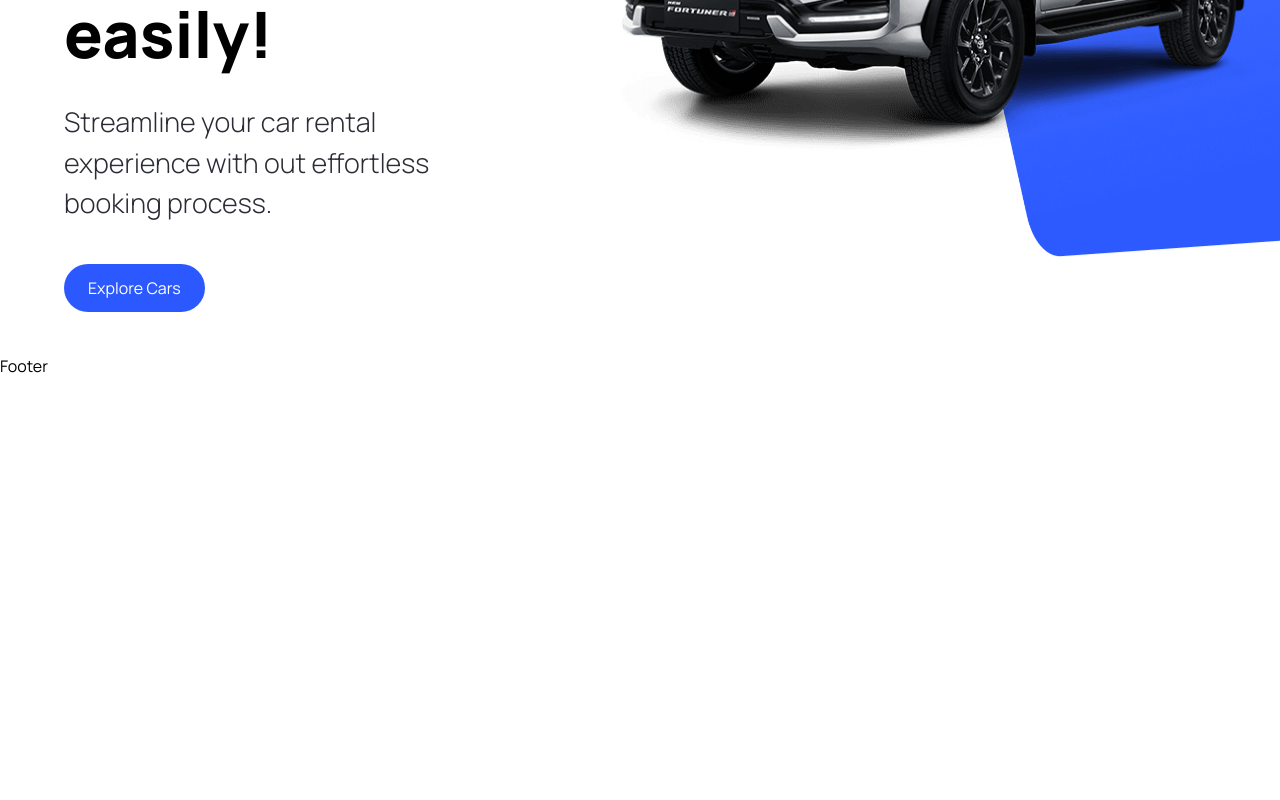
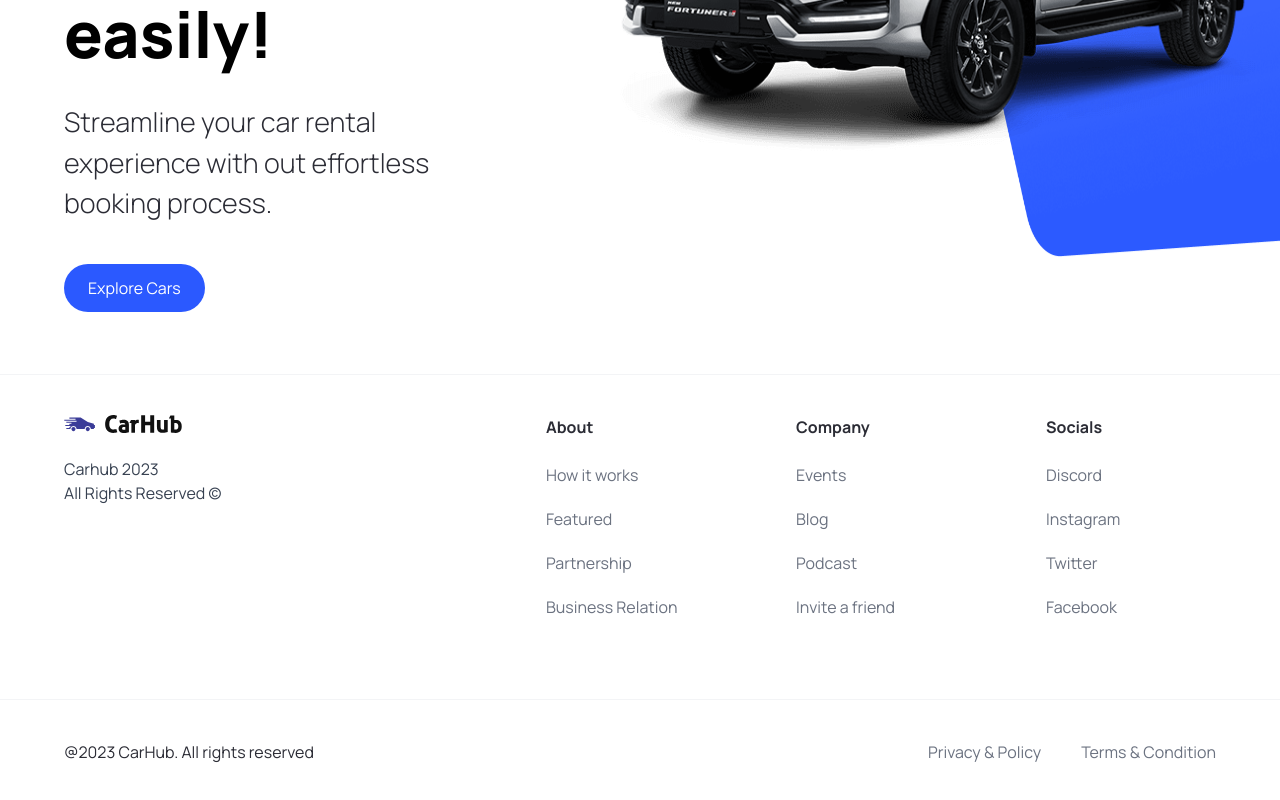
Before and after one commit to ankitnimje/get-set-drive, a Next.js app: page / in a window 1280 px wide. Shown: the part 446-1246 px from the top of the page. Before the commit the page ends 824 px from the top, so only its background shows below. Built offline with nearby package versions, Linux system fonts and the light colour scheme.

Commit message:
add footer

```diff
--- a/app/layout.tsx
+++ b/app/layout.tsx
@@ -14,9 +14,11 @@
 }) {
   return (
     <html lang="en">
-      <Navbar />
-      <body className="relative">{children}</body>
-      <Footer />
+      <body className="relative">
+        <Navbar />
+        {children}
+        <Footer />
+      </body>
     </html>
   );
 }
--- a/components/Footer.tsx
+++ b/components/Footer.tsx
@@ -1,7 +1,58 @@
-import React from "react";
+import Image from "next/image";
+import Link from "next/link";
 
-const Footer = () => {
-  return <div>Footer</div>;
-};
+import { footerLinks } from "@/constants";
+
+const Footer = () => (
+  <footer className="flex flex-col text-black-100  mt-5 border-t border-gray-100">
+    <div className="flex max-md:flex-col flex-wrap justify-between gap-5 sm:px-16 px-6 py-10">
+      <div className="flex flex-col justify-start items-start gap-6">
+        <Image
+          src="/logo.svg"
+          alt="logo"
+          width={118}
+          height={18}
+          className="object-contain"
+        />
+        <p className="text-base text-gray-700">
+          Carhub 2023 <br />
+          All Rights Reserved &copy;
+        </p>
+      </div>
+
+      <div className="footer__links">
+        {footerLinks.map((item) => (
+          <div key={item.title} className="footer__link">
+            <h3 className="font-bold">{item.title}</h3>
+            <div className="flex flex-col gap-5">
+              {item.links.map((link) => (
+                <Link
+                  key={link.title}
+                  href={link.url}
+                  className="text-gray-500"
+                >
+                  {link.title}
+                </Link>
+              ))}
+            </div>
+          </div>
+        ))}
+      </div>
+    </div>
+
+    <div className="flex justify-between items-center flex-wrap mt-10 border-t border-gray-100 sm:px-16 px-6 py-10">
+      <p>@2023 CarHub. All rights reserved</p>
+
+      <div className="footer__copyrights-link">
+        <Link href="/" className="text-gray-500">
+          Privacy & Policy
+        </Link>
+        <Link href="/" className="text-gray-500">
+          Terms & Condition
+        </Link>
+      </div>
+    </div>
+  </footer>
+);
 
 export default Footer;
--- a/components/Navbar.tsx
+++ b/components/Navbar.tsx
@@ -1,20 +1,21 @@
 import Link from "next/link";
 import Image from "next/image";
-import { CustomButton } from ".";
 
-const Navbar = () => {
-  return (
-    <header className="w-full absolute z-10">
-      <nav className="max-w-[1440px] mx-auto flex justify-between items-center sm:px-16 px-6 py-4">
+import CustomButton from "./CustomButton";
+
+const NavBar = () => (
+  <header className="w-full  absolute z-10">
+    <nav className="max-w-[1440px] mx-auto flex justify-between items-center sm:px-16 px-6 py-4 bg-transparent">
       <Link href="/" className="flex justify-center items-center">
         <Image
           src="/logo.svg"
-            alt="get set drive logo"
+          alt="logo"
           width={118}
           height={18}
           className="object-contain"
         />
       </Link>
+
       <CustomButton
         title="Sign in"
         btnType="button"
@@ -23,6 +24,5 @@
     </nav>
   </header>
 );
-};
 
-export default Navbar;
+export default NavBar;
--- /dev/null
+++ b/constants/index.ts
@@ -0,0 +1,101 @@
+export const manufacturers = [
+    "Acura",
+    "Alfa Romeo",
+    "Aston Martin",
+    "Audi",
+    "Bentley",
+    "BMW",
+    "Buick",
+    "Cadillac",
+    "Chevrolet",
+    "Chrysler",
+    "Citroen",
+    "Dodge",
+    "Ferrari",
+    "Fiat",
+    "Ford",
+    "GMC",
+    "Honda",
+    "Hyundai",
+    "Infiniti",
+    "Jaguar",
+    "Jeep",
+    "Kia",
+    "Lamborghini",
+    "Land Rover",
+    "Lexus",
+    "Lincoln",
+    "Maserati",
+    "Mazda",
+    "McLaren",
+    "Mercedes-Benz",
+    "MINI",
+    "Mitsubishi",
+    "Nissan",
+    "Porsche",
+    "Ram",
+    "Rolls-Royce",
+    "Subaru",
+    "Tesla",
+    "Toyota",
+    "Volkswagen",
+    "Volvo",
+  ];
+
+  export const yearsOfProduction = [
+    { title: "Year", value: "" },
+    { title: "2015", value: "2015" },
+    { title: "2016", value: "2016" },
+    { title: "2017", value: "2017" },
+    { title: "2018", value: "2018" },
+    { title: "2019", value: "2019" },
+    { title: "2020", value: "2020" },
+    { title: "2021", value: "2021" },
+    { title: "2022", value: "2022" },
+    { title: "2023", value: "2023" },
+  ];
+
+  export const fuels = [
+    {
+      title: "Fuel",
+      value: "",
+    },
+    {
+      title: "Gas",
+      value: "Gas",
+    },
+    {
+      title: "Electricity",
+      value: "Electricity",
+    },
+  ];
+
+  export const footerLinks = [
+    {
+      title: "About",
+      links: [
+        { title: "How it works", url: "/" },
+        { title: "Featured", url: "/" },
+        { title: "Partnership", url: "/" },
+        { title: "Business Relation", url: "/" },
+      ],
+    },
+    {
+      title: "Company",
+      links: [
+        { title: "Events", url: "/" },
+        { title: "Blog", url: "/" },
+        { title: "Podcast", url: "/" },
+        { title: "Invite a friend", url: "/" },
+      ],
+    },
+    {
+      title: "Socials",
+      links: [
+        { title: "Discord", url: "/" },
+        { title: "Instagram", url: "/" },
+        { title: "Twitter", url: "/" },
+        { title: "Facebook", url: "/" },
+      ],
+    },
+  ];
```
Lines whose indentation alone changed are shown as unchanged.
